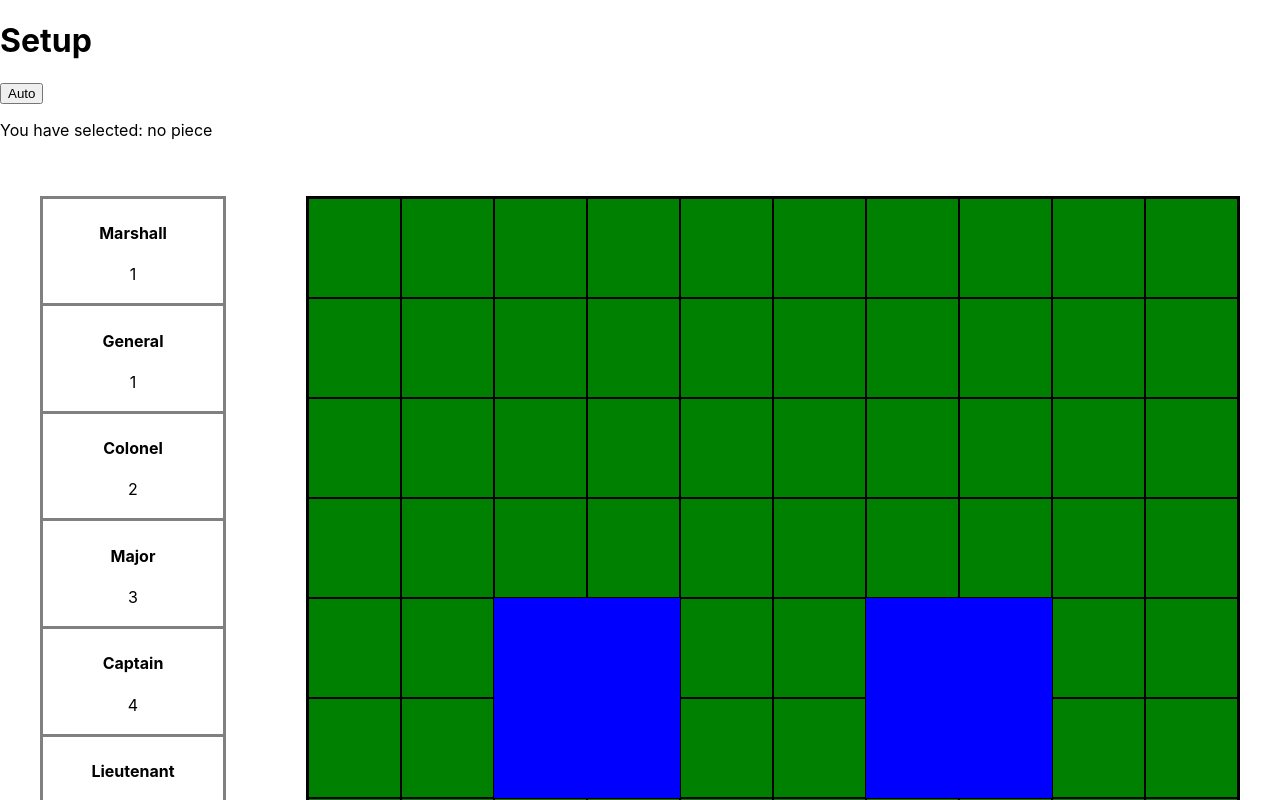
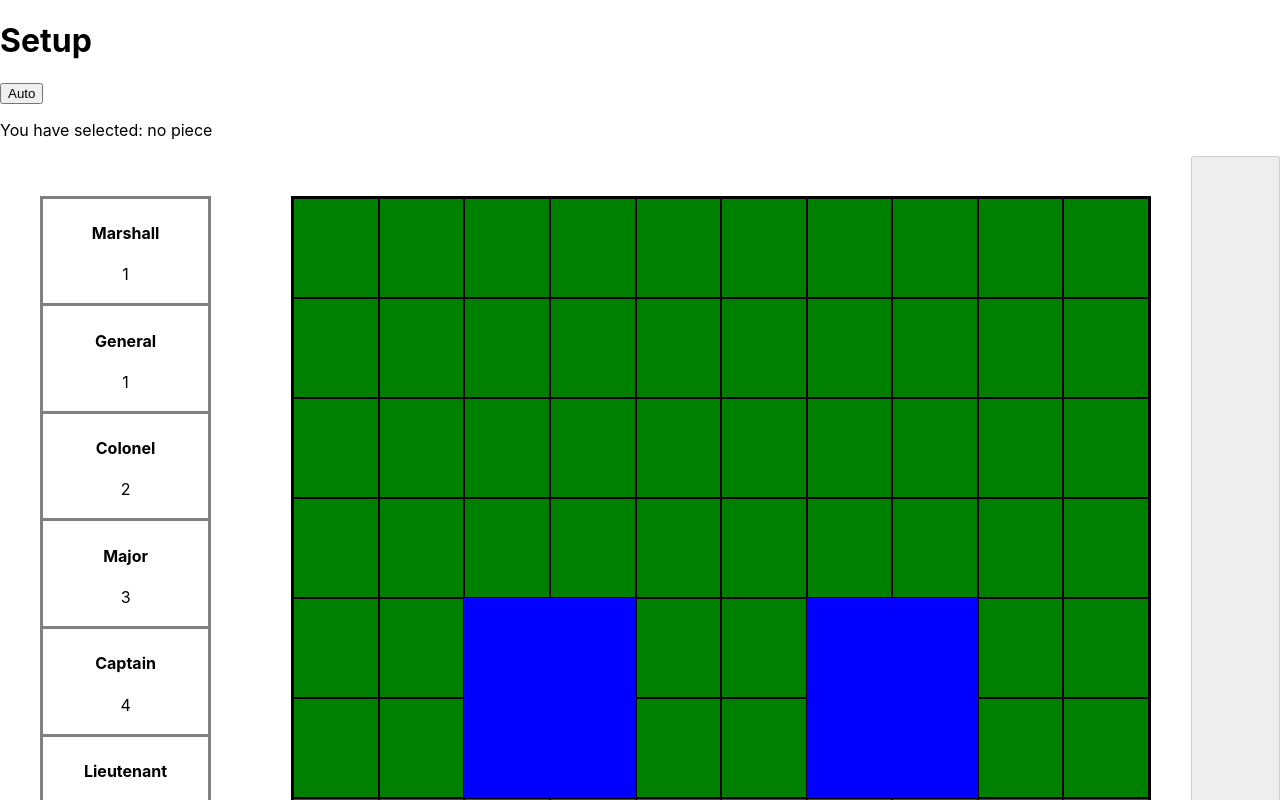
Before and after one commit to weasel-fish/Stratego, a React (Create React App) app: page /setup in a window 1280 px wide. Shown: the top 800 px of the page. Built offline with nearby package versions, Linux system fonts and the light colour scheme.

Commit message:
Added confirm setup button. Setup frontend largely done for the moment

```diff
--- a/src/components/Board.js
+++ b/src/components/Board.js
@@ -50,12 +50,24 @@ function Board({setSelected, selected, auto, pieceDictionary}) {
         }
     }
 
-    console.log(boardCoords)
+    function fullBoard(board) {
+        for(let i = 6; i < 10; i++) {
+            if(board[i].includes(null)) {
+                return false
+            }
+        }
+        return true
+    }
+
+    let full = fullBoard(boardCoords)
 
     return (
+        <>
         <div id='board'>
             {boardCoords.map((array, row) => array.map((occupant, column) => <Square occupant={occupant} assignOccupant={assignOccupant} row={row} column={column} setSelected={setSelected} selected={selected}/>))}
         </div>
+            <button disabled={!full}>Confirm Setup</button>
+        </>
     )
 }
 
--- a/src/components/PiecesContainer.js
+++ b/src/components/PiecesContainer.js
@@ -100,7 +100,6 @@ function PiecesContainer({selected, setSelected, readyCount, setReadyCount, auto
         let tempBank = {...bankState}
         setSelected(tempBank[type].pop())
         setBankState(tempBank)
-        setReadyCount(readyCount => readyCount - 1)
     }
 
     function putPieceBack(type) {
@@ -108,7 +107,6 @@ function PiecesContainer({selected, setSelected, readyCount, setReadyCount, auto
         tempBank[type].push(pieceDictionary[type])
         setBankState(tempBank)
         setSelected(null)
-        setReadyCount(readyCount => readyCount + 1)
     }
 
     function handlePieces(type) {
--- a/src/components/Setup.js
+++ b/src/components/Setup.js
@@ -5,7 +5,6 @@ import {useState} from 'react'
 function Setup() {
 
     const [selected, setSelected] = useState(null)
-    const [readyCount, setReadyCount] = useState(40)
     const [auto, setAuto] = useState(false)
 
     let pieceDictionary =
@@ -60,20 +59,15 @@ function Setup() {
         }
     }
 
-    function handleConfirm() {
-        console.log('I do nothing right now')
-    }
-
     return (
         <>
             <h1>Setup</h1>
             <button onClick={() => setAuto(!auto)}>{auto ? 'Manual' :'Auto'}</button>
             <p>You have selected: {selected ? selected.name : 'no piece'}</p>
             <div className='setup'>
-                <PiecesContainer selected={selected} setSelected={setSelected} readyCount={readyCount} setReadyCount={setReadyCount} auto={auto} pieceDictionary={pieceDictionary}/>
+                <PiecesContainer selected={selected} setSelected={setSelected} auto={auto} pieceDictionary={pieceDictionary}/>
                 <Board setSelected={setSelected} selected={selected} auto={auto} pieceDictionary={pieceDictionary}/>
             </div>
-            <button disabled={readyCount != 0} onClick={handleConfirm}>Confirm Setup</button>
         </>
     )
 }
```
